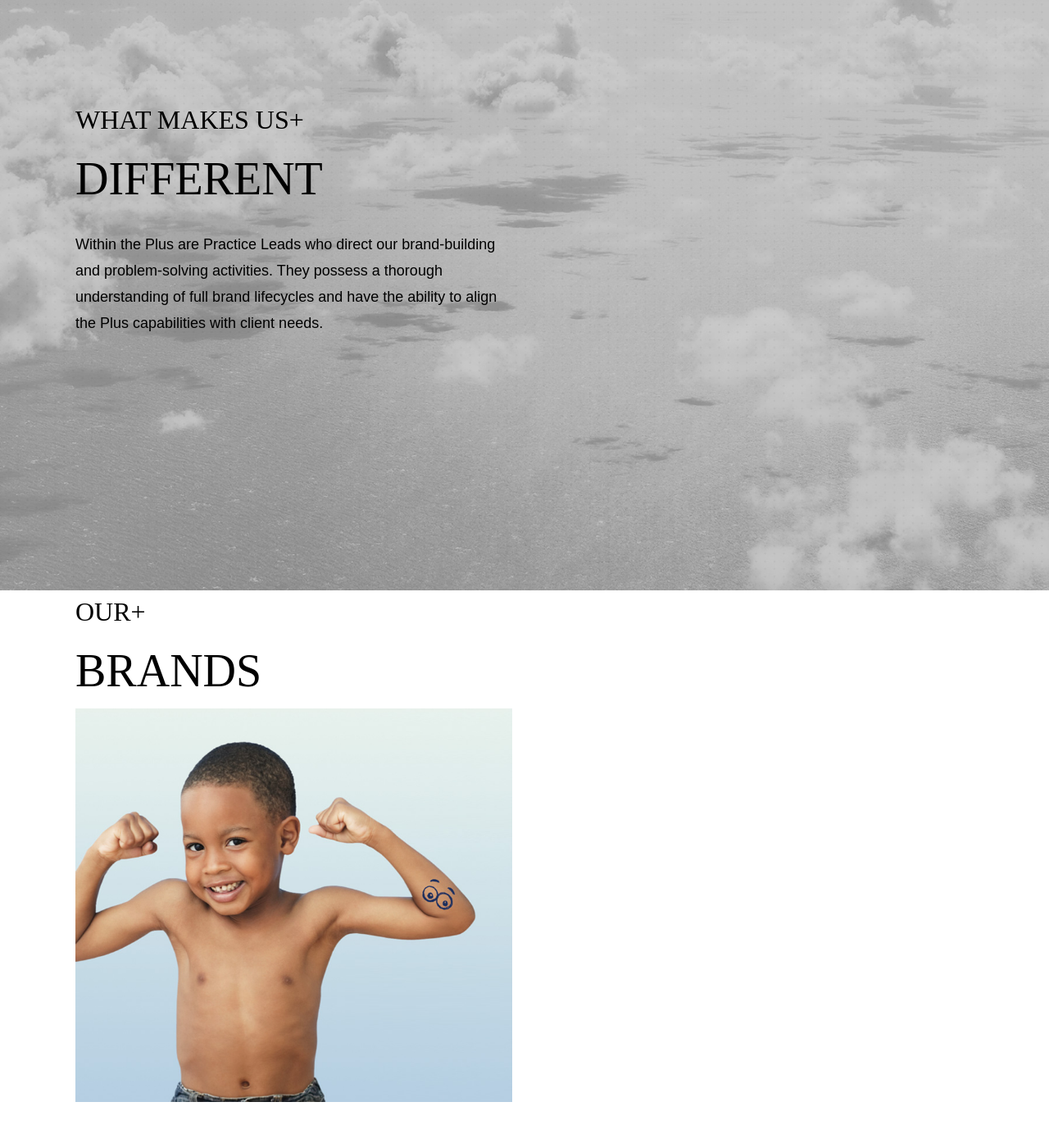
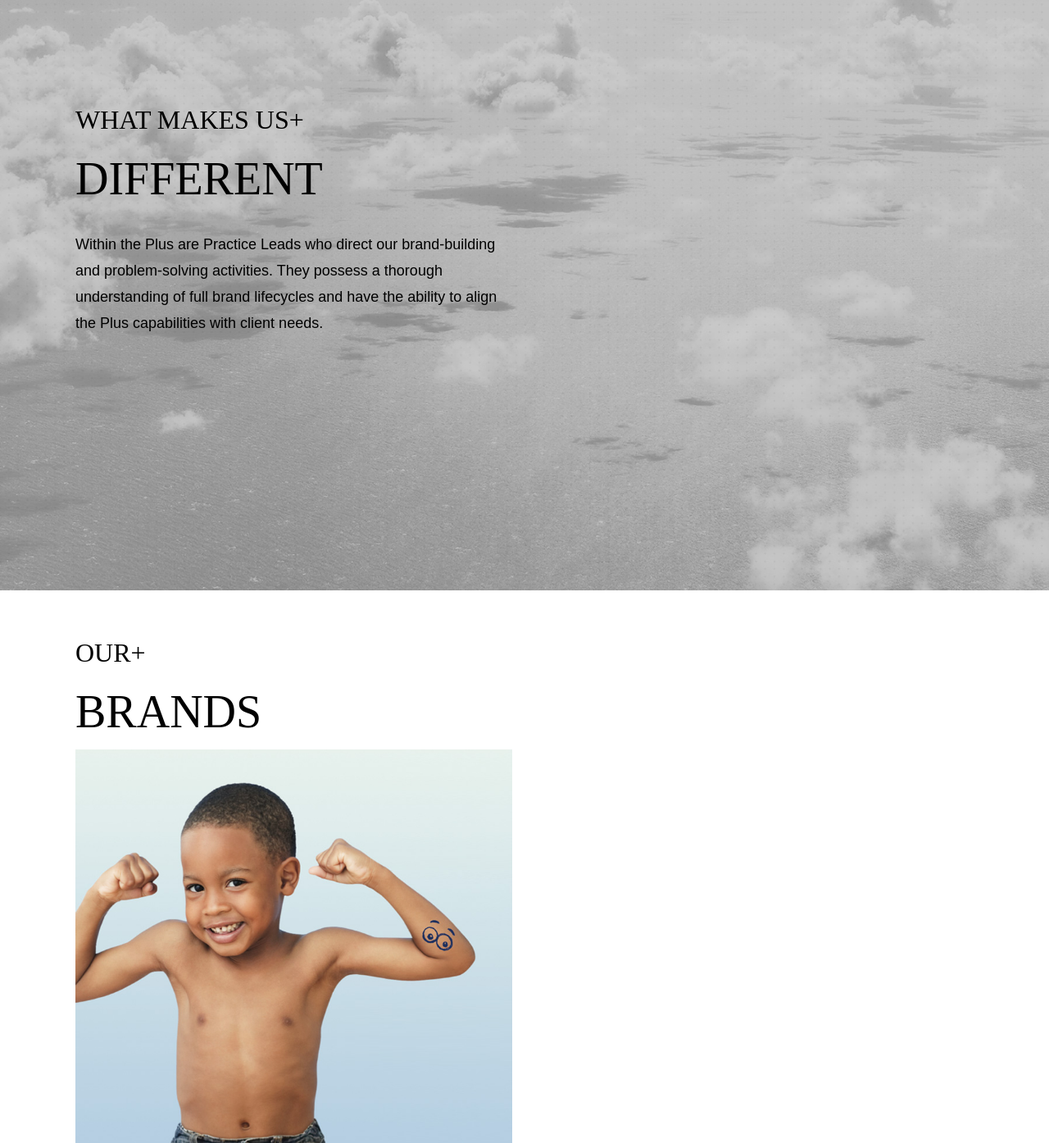
Before and after one commit to havashealthplus/havashealthplus.github.io, a Jekyll site: the page built from about/index.html, in a window 1280 px wide. Shown: the whole page at 82% size. Built offline with Jekyll 4.4.1, drawn with Linux system fonts in a browser that asks for light colours; some web fonts are replaced; before the commit the page ends 1344 px from its top, so only the background shows below that.

Commit message:
sections
+ adding section intro for all regular section headers

```diff
--- a/about/index.html
+++ b/about/index.html
@@ -24,8 +24,10 @@ section: about
 	<div class="container">
 		<div class="row">
 			<div class="col-12 col-small-9 col-medium-6 col-large-5">
-				<h2 class="font-large eyebrow no-margin">Our+</h2>
-			  <h1 class="font-super-large title no-margin">Brands</h1>
+				<div class="section_intro">
+				  <h2 class="font-large eyebrow no-margin">Our+</h2>
+			    <h1 class="font-super-large title no-margin">Brands</h1>
+			  </div>
 			</div>
 		</div>
 		<div class="row">
--- a/css/component.css
+++ b/css/component.css
@@ -1,3 +1,8 @@
+/* section intros */
+.section_intro {
+  padding-top: 50px;
+}
+
 /* hero */
 .hero {
   position: relative;
```
